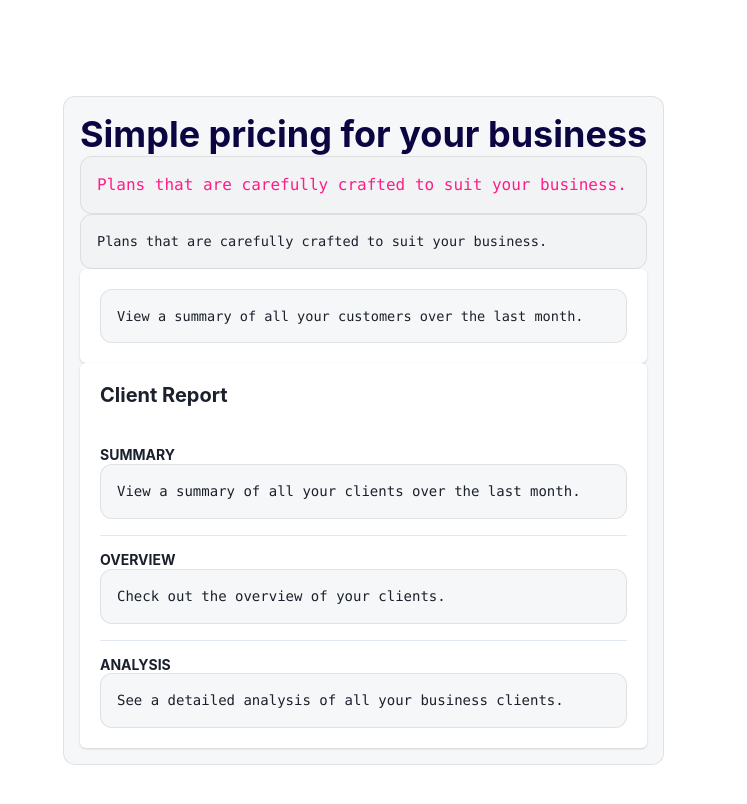
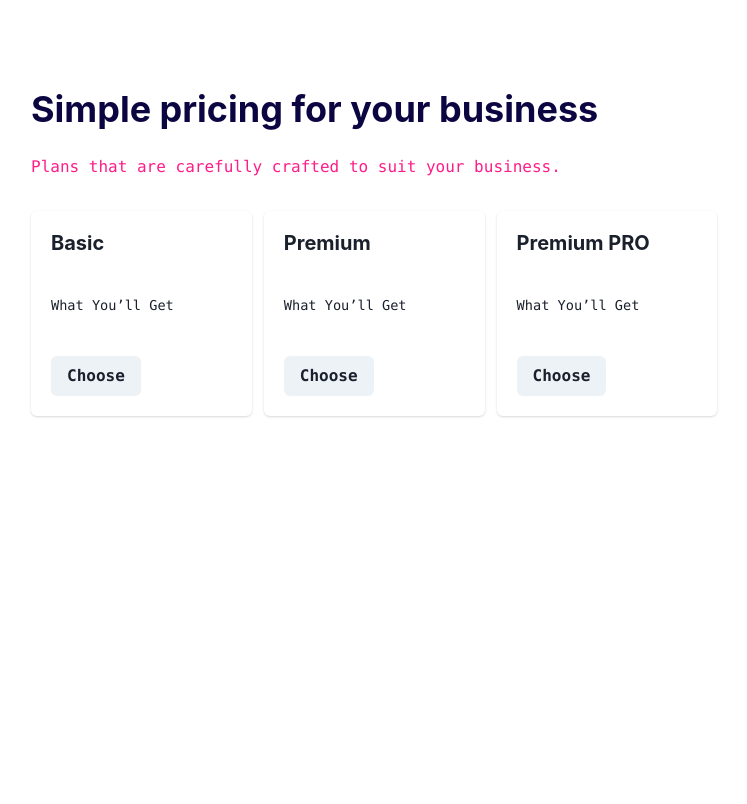
Before and after one commit to fazzyA/next13-pricing-ui-chakra-ui, a Next.js app: page / in a window 1280 px wide. Shown: the top 804 px of the page, without its empty margins (33-780 px from the left). Built offline with nearby package versions, Linux system fonts and the light colour scheme.

Commit message:
cards added

```diff
--- a/app/page.jsx
+++ b/app/page.jsx
@@ -1,24 +1,25 @@
 'use client';
-import { useState } from 'react';
+import { useStat, } from 'react';
 import Image from 'next/image'
 import { Inter } from '@next/font/google'
 import styles from './page.module.css'
 import Test from '@/components/Test'
 import Cards from '@/components/Cards'
-import { ChakraProvider } from '@chakra-ui/react'
+import { ChakraProvider, Row } from '@chakra-ui/react'
 
 const inter = Inter({ subsets: ['latin'] })
 
 export default function Home() {
   return (
     <main className={styles.main}>
+            <div className="flex justify-content-center">
       <div className={styles.description}>
-        <p>
              <ChakraProvider>
-             <Test />
+             {/* <Row> */}
               <Cards />
-    </ChakraProvider>
-        </p>
+              {/* </Row> */}
+              </ChakraProvider>
+      </div>
       </div>
     </main>
   )
--- a/app/page.module.css
+++ b/app/page.module.css
@@ -1,38 +1,30 @@
 .main {
-  display: flex;
-  flex-direction: column;
-  justify-content: space-between;
-  align-items: center;
-  padding: 6rem;
+
+  padding: 4rem;
   min-height: 100vh;
 }
+.box{
+  display: row;
 
+}
 .description {
-  display: inherit;
-  justify-content: inherit;
-  align-items: inherit;
+  display: row;
+  justify-content: center;
+  align-items: center;
   font-size: 0.85rem;
-  max-width: var(--max-width);
+  /* max-width: var(--max-width); */
   width: 100%;
   z-index: 2;
   font-family: var(--font-mono);
 }
 
-.description a {
+/* .description a {
   display: flex;
   align-items: center;
   justify-content: center;
   gap: 0.5rem;
-}
+} */
 
-.description p {
-  position: relative;
-  margin: 0;
-  padding: 1rem;
-  background-color: rgba(var(--callout-rgb), 0.5);
-  border: 1px solid rgba(var(--callout-border-rgb), 0.3);
-  border-radius: var(--border-radius);
-}
 
 .code {
   font-weight: 700;
@@ -179,12 +171,12 @@
     padding: 4rem;
   }
 
-  .grid {
+  /* .grid {
     grid-template-columns: 1fr;
     margin-bottom: 120px;
     max-width: 320px;
     text-align: center;
-  }
+  } */
 
   .card {
     padding: 1rem 2.5rem;
@@ -211,15 +203,15 @@
     padding: 1rem;
   }
 
-  .description p,
+  /* .description p,
   .description div {
     display: flex;
     justify-content: center;
     position: fixed;
     width: 100%;
-  }
+  } */
 
-  .description p {
+  /* .description p {
     align-items: center;
     inset: 0 0 auto;
     padding: 2rem 1rem 1.4rem;
@@ -233,9 +225,9 @@
     );
     background-clip: padding-box;
     backdrop-filter: blur(24px);
-  }
+  } */
 
-  .description div {
+  /* .description div {
     align-items: flex-end;
     pointer-events: none;
     inset: auto 0 0;
@@ -247,7 +239,7 @@
       rgb(var(--background-end-rgb)) 40%
     );
     z-index: 1;
-  }
+  } */
 }
 
 @media (prefers-color-scheme: dark) {
--- a/components/Cards.jsx
+++ b/components/Cards.jsx
@@ -3,60 +3,59 @@
 import { useState } from 'react';
 
 import React from 'react'
-import { ChakraProvider } from '@chakra-ui/react'
-import { Card, CardHeader, CardBody, CardFooter, Stack, StackDivider, Box, } from '@chakra-ui/react'
+import { Card, CardHeader, CardBody, CardFooter, Button, Box, Row } from '@chakra-ui/react'
 import { Heading } from '@chakra-ui/react'
 import { Text } from '@chakra-ui/react'
+import { SimpleGrid } from '@chakra-ui/react'
 
 export default function Test() {
-  // const [count, setCount] = useState(0);
-
   return (
     <>
-        <Heading color='#0B0641' >Simple pricing for your business</Heading>
+        <Heading color='#0B0641' my={6} >Simple pricing for your business</Heading>
         <Text fontSize='md' color='#FF1D89'> Plans that are carefully crafted to suit your business.</Text>
 
-        <p>Plans that are carefully crafted to suit your business.</p>
+        <SimpleGrid my={8} spacing={3} templateColumns='repeat(auto-fill, minmax(200px, 1fr))'>
   <Card>
+    <CardHeader>
+      <Heading size='md'> Basic</Heading>
+    </CardHeader>
     <CardBody>
-    <Text>View a summary of all your customers over the last month.</Text>
+      <Text>What You’ll Get</Text>
     </CardBody>
+    <CardFooter>
+      <Button>Choose</Button>
+    </CardFooter>
   </Card>
   <Card>
     <CardHeader>
-    <Heading size='md'>Client Report</Heading>
+      <Heading size='md'> Premium </Heading>
+    </CardHeader>
+    <CardBody>
+      <Text>What You’ll Get</Text>
+    </CardBody>
+    <CardFooter>
+      <Button>Choose</Button>
+    </CardFooter>
+  </Card>
+  <Card>
+    <CardHeader>
+      <Heading size='md'> Premium PRO</Heading>
+    </CardHeader>
+    <CardBody>
+      <Text>What You’ll Get</Text>
+    </CardBody>
+    <CardFooter>
+      <Button>Choose</Button>
+    </CardFooter>
+  </Card>
+</SimpleGrid>
+{/* <SimpleGrid my={8} columns={[2, null, 3]} spacing='40px'>
+  <Box bg='tomato' height='80px'></Box>
+  <Box bg='tomato' height='80px'></Box>
+  <Box bg='tomato' height='80px'></Box>
 
-  </CardHeader>
+</SimpleGrid> */}
 
-  <CardBody>
-    <Stack divider={<StackDivider />} spacing='4'>
-      <Box>
-        <Heading size='xs' textTransform='uppercase'>
-          Summary
-        </Heading>
-        <Text pt='2' fontSize='sm'>
-          View a summary of all your clients over the last month.
-        </Text>
-      </Box>
-      <Box>
-        <Heading size='xs' textTransform='uppercase'>
-          Overview
-        </Heading>
-        <Text pt='2' fontSize='sm'>
-          Check out the overview of your clients.
-        </Text>
-      </Box>
-      <Box>
-        <Heading size='xs' textTransform='uppercase'>
-          Analysis
-        </Heading>
-        <Text pt='2' fontSize='sm'>
-          See a detailed analysis of all your business clients.
-        </Text>
-      </Box>
-    </Stack>
-  </CardBody>
-</Card>
     </>
   )
 }
```
Lines whose indentation alone changed are shown as unchanged.
